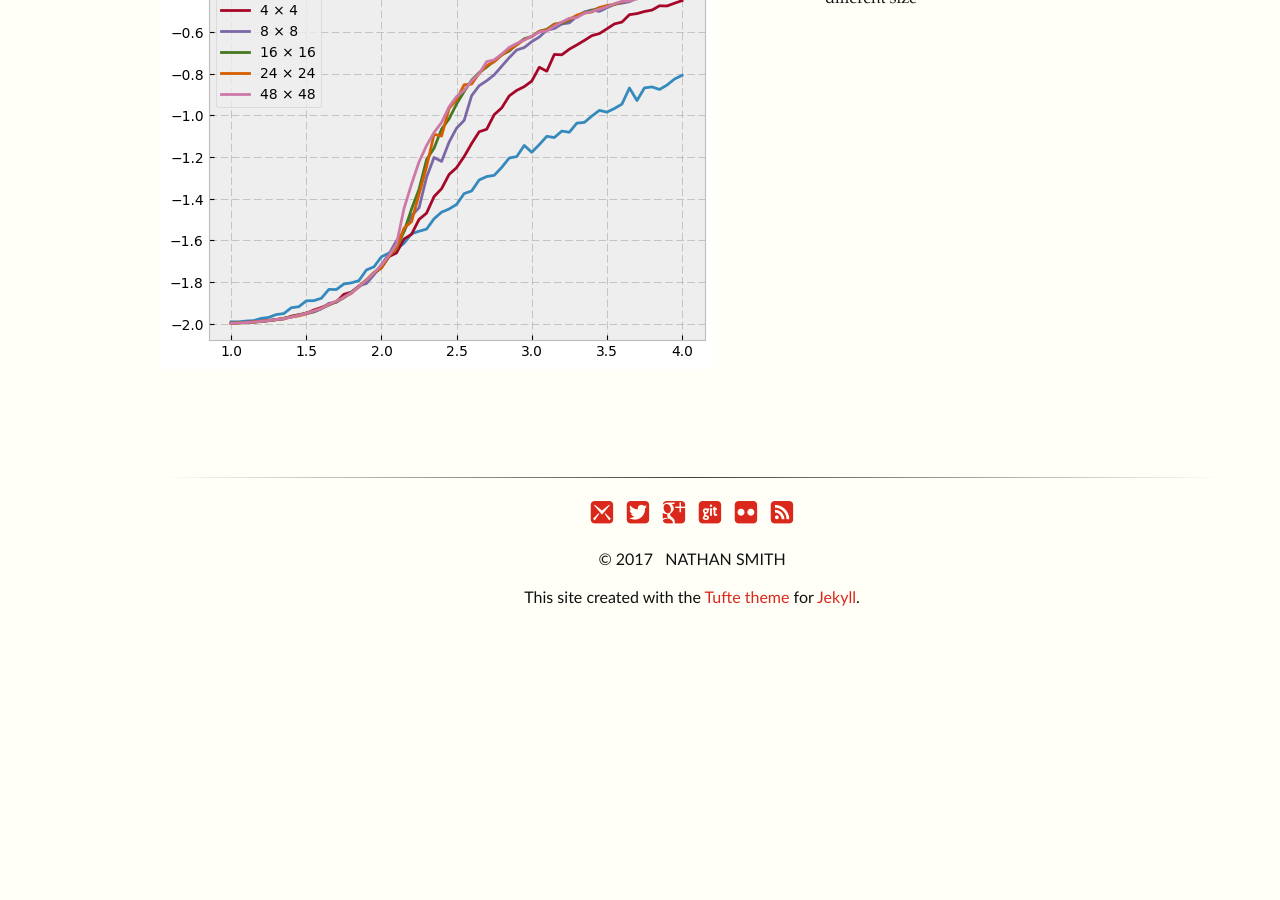
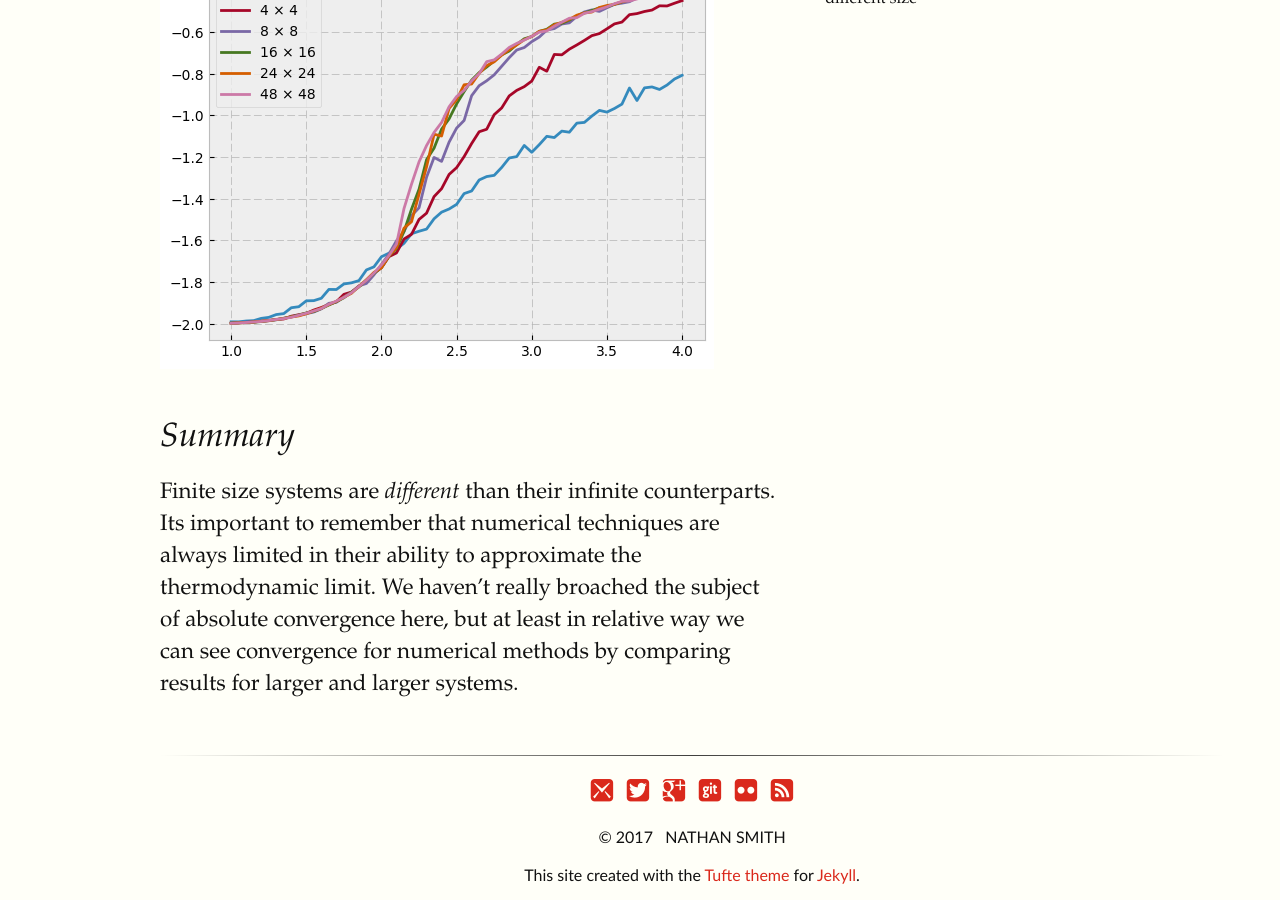
Before and after one commit to nsmith5/website, a Jekyll site: the page built from _posts/2017-05-02-ising.md, in a window 1280 px wide and 900 px high, scrolled down 6084 px. Built offline with Jekyll 4.4.1, drawn with Linux system fonts in a browser that asks for light colours; formulas are drawn with MathJax 3; before the commit the page ends 6706 px from its top, so only the background shows below that.

Commit message:
Ising conclusion

```diff
--- a/_posts/2017-05-02-ising.md
+++ b/_posts/2017-05-02-ising.md
@@ -221,3 +221,7 @@ legend()
     Done size 48
 
 {% maincolumn 'assets/posts/output_16_0.png' 'Energy per unit spin on lattices of different size'%}
+
+## Summary
+
+Finite size systems are *different* than their infinite counterparts. Its important to remember that numerical techniques are always limited in their ability to approximate the thermodynamic limit. We haven't really broached the subject of absolute convergence here, but at least in relative way we can see convergence for numerical methods by comparing results for larger and larger systems.
```
